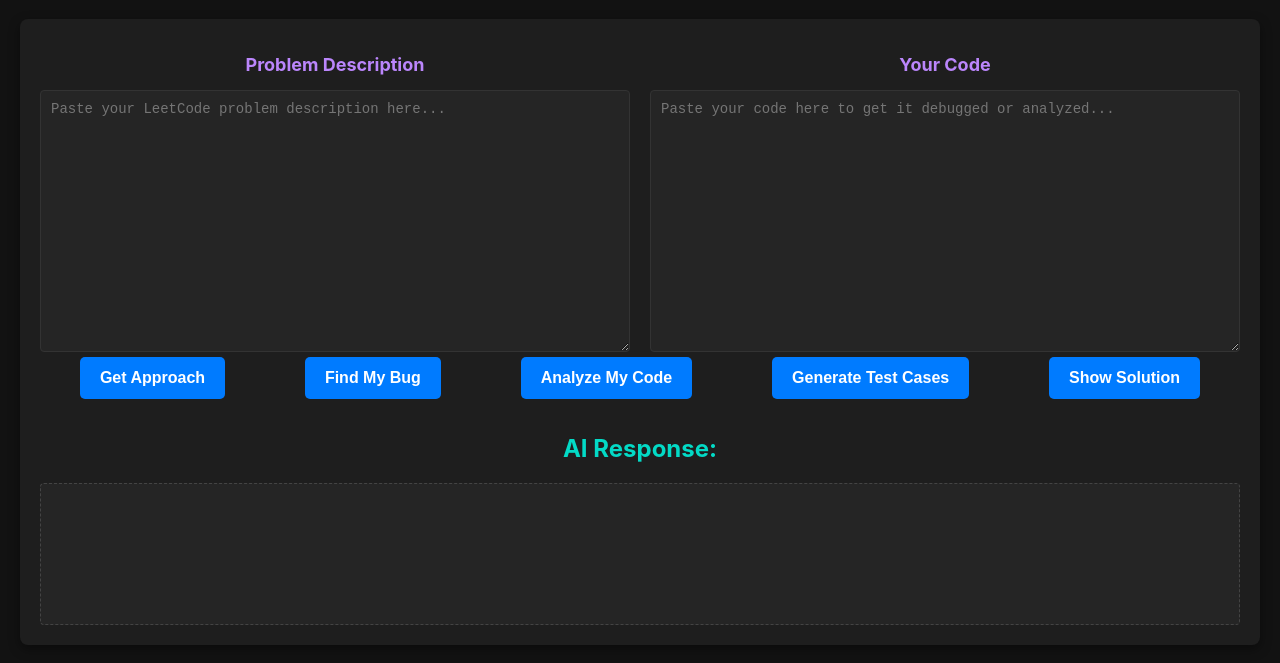
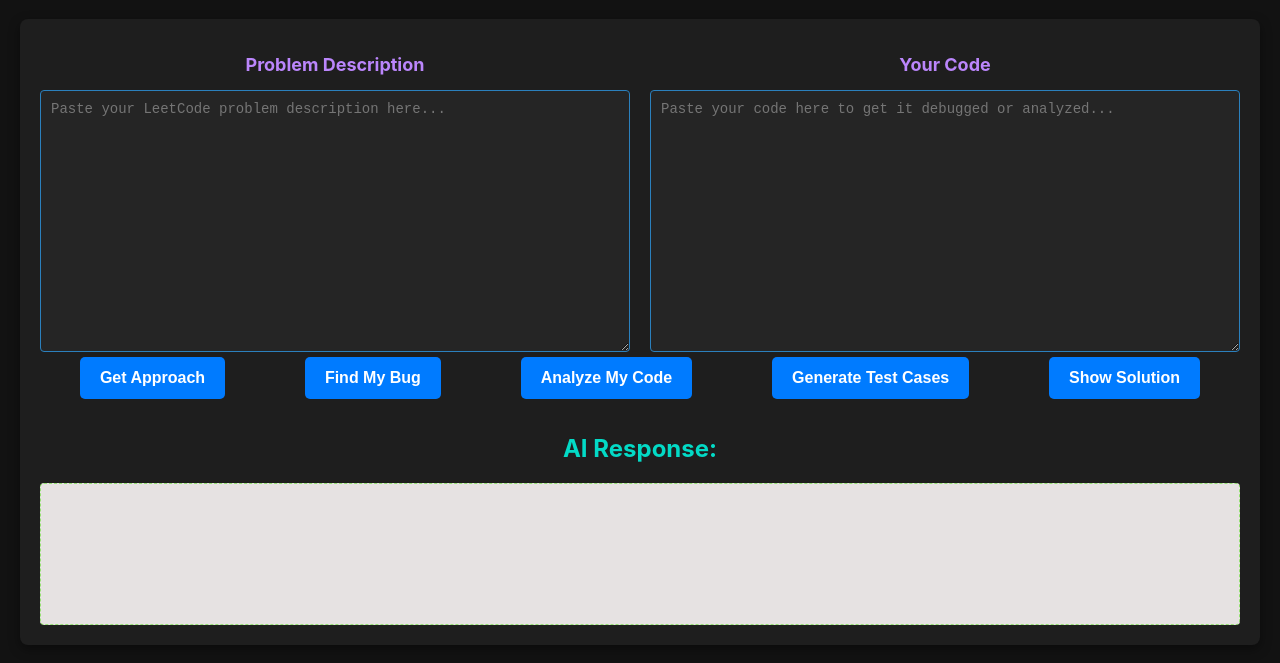
Before and after one commit to avnisha-raj/Coding_mentor, a plain HTML site: page index.html in a window 1280 px wide. Shown: the part 83-746 px from the top of the page. Drawn offline with Linux system fonts and the light colour scheme.

```diff
--- a/style.css
+++ b/style.css
@@ -70,7 +70,7 @@
     width: 100%;
     box-sizing: border-box; /* Makes padding behave correctly */
     padding: 10px;
-    border: 1px solid #333;
+    border: 1px solid #2b80bd;
     border-radius: 4px;
     font-size: 14px;
     background-color: #252525;
@@ -85,8 +85,8 @@
 
 #response-display {
     padding: 20px;
-    background-color: #252525;
-    border: 1px dashed #444;
+    background-color: #e6e2e2;
+    border: 1px dashed #96e073;
     border-radius: 4px;
     min-height: 100px;
     white-space: pre-wrap; /* This is the magic for formatting! */
```
Also changed, not shown: backend/requirements.txt (added).
